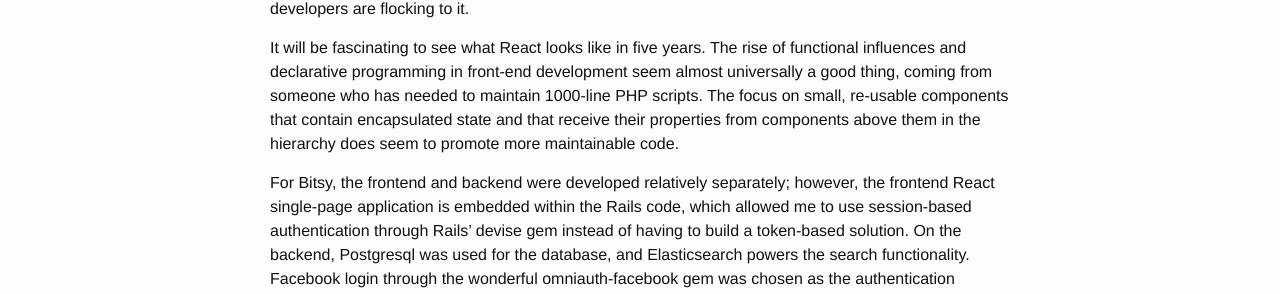
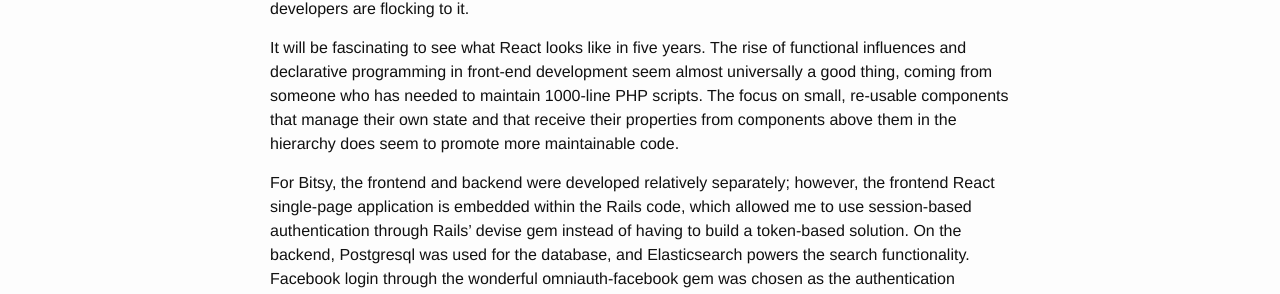
Before and after one commit to matt-may/matt-may.github.io, a Jekyll site: the page built from _posts/2016-12-22-building-bitsy.markdown, in a window 1280 px wide. Shown: the part 632-926 px from the top of the page. Built offline with Jekyll 4.4.1, drawn with Linux system fonts in a browser that asks for light colours.

Commit message:
added post

```diff
--- a/_posts/2016-12-22-building-bitsy.markdown
+++ b/_posts/2016-12-22-building-bitsy.markdown
@@ -35,9 +35,8 @@
 functional influences and declarative programming in front-end development
 seem almost universally a good thing, coming from someone who has needed
 to maintain 1000-line PHP scripts. The focus on small, re-usable components
-that contain encapsulated state and that receive their properties from
-components above them in the hierarchy does seem to promote more maintainable
-code.
+that manage their own state and that receive their properties from components
+above them in the hierarchy does seem to promote more maintainable code.
 
 For Bitsy, the frontend and backend were developed relatively separately;
 however, the frontend React single-page application is embedded within the
```
